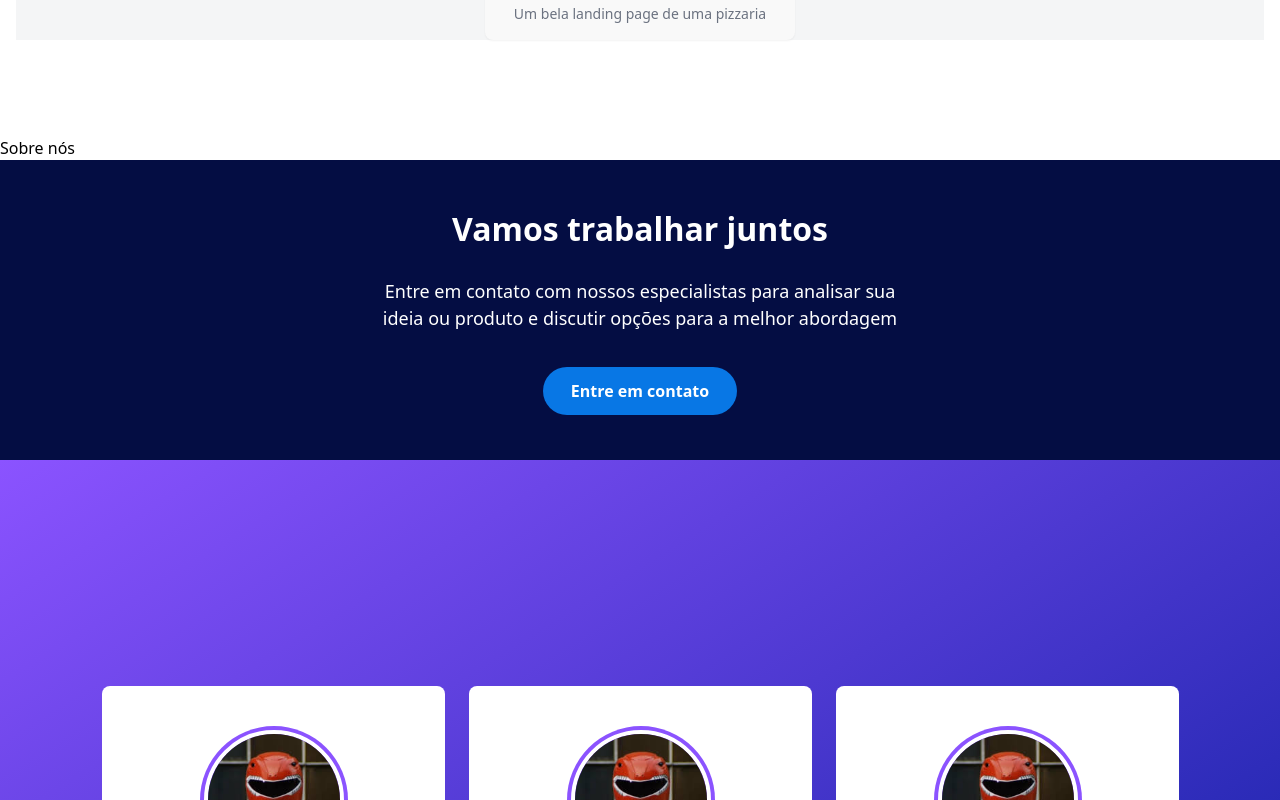
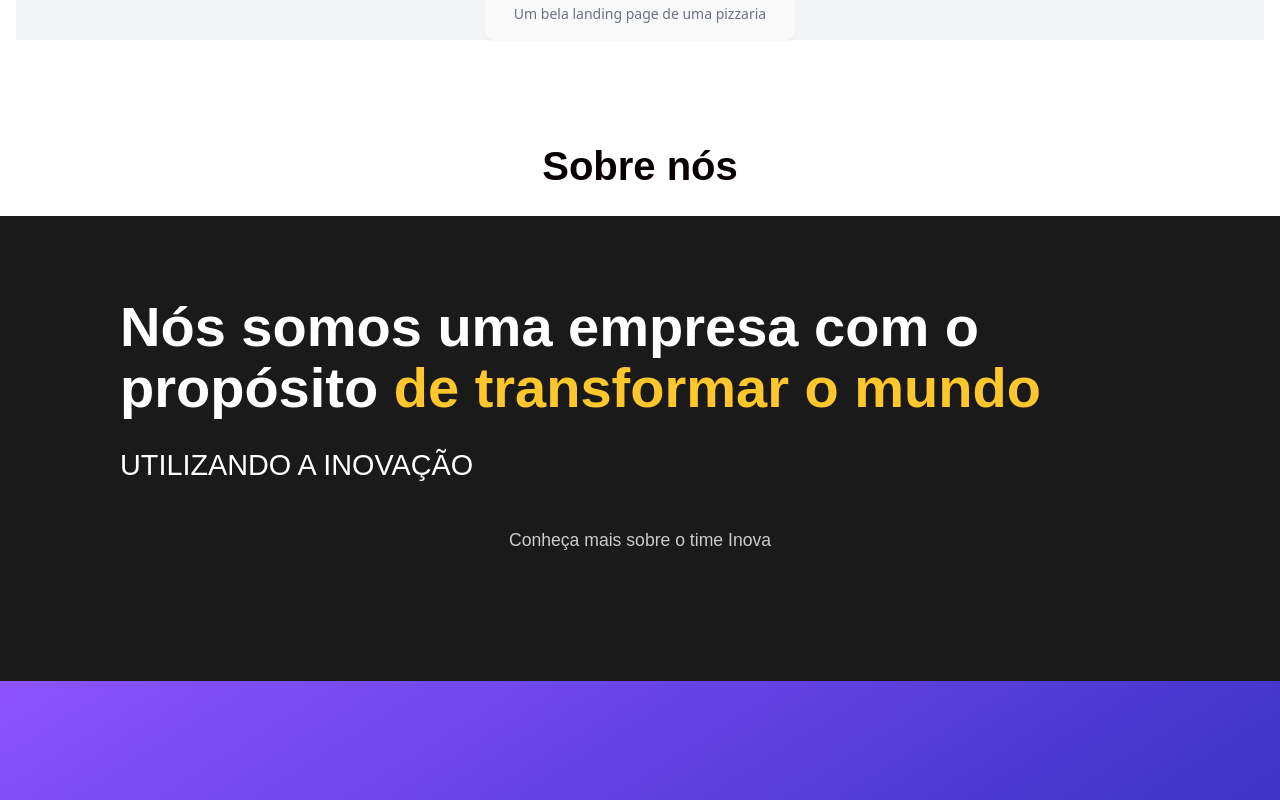
Before and after one commit to inovaSociety/inova---Projeto-3, a React (Vite) app in the folder inova/: page / in a window 1280 px wide. Shown: the part 2280-3080 px from the top of the page. Built offline with nearby package versions, Linux system fonts and the light colour scheme.

Commit message:
Add CardInovacao
Adicionando um card para o About e uma folha de estilo para esse card

```diff
--- a/inova/src/components/about/About.jsx
+++ b/inova/src/components/about/About.jsx
@@ -2,14 +2,19 @@ import React from 'react'
 import Team from './Team'
 import './Style.css'
 import Faixa from './Faixa'
+import CardInovacao from './CardInovacao'
 
 
 const About = () => {
   return (
-    <div>
-        <h1>Sobre nós</h1>
+    <div className='about'>
+
+      <h1 className='about-title'>Sobre nós</h1>
+      <CardInovacao/>
+        <Team/>
         <Faixa/>
-        <Team/>
+
+
     </div>
   )
 }
--- /dev/null
+++ b/inova/src/components/about/CardInovacao.css
@@ -0,0 +1,50 @@
+.card-inovacao {
+  background-color: #1a1a1a; /* Fundo bem escuro, quase preto */
+  color: #ffffff; /* Cor do texto principal (branco) */
+  padding: 80px 120px; /* Espaçamento interno. Ajuste conforme precisar */
+  text-align: left; /* Alinha o texto à esquerda */
+  width: 100%; /* O card ocupa toda a largura disponível */
+  box-sizing: border-box; /* Garante que o padding não aumente a largura total */
+  font-family: 'Arial', sans-serif; /* Exemplo de fonte, escolha uma que goste */
+}
+
+.titulo-principal {
+  font-size: 3.5em; /* Tamanho da fonte grande para o título */
+  font-weight: bold; /* Título em negrito */
+  margin-bottom: 25px; /* Espaçamento abaixo do título */
+  line-height: 1.1; /* Altura da linha para o texto não ficar muito junto */
+}
+
+.destaque {
+  color: #ffc72c; /* Cor amarela para a parte destacada */
+}
+
+.subtitulo {
+  font-size: 1.8em; /* Tamanho da fonte para o subtítulo */
+  color: #ffffff; /* Subtítulo branco */
+  margin-bottom: 40px; /* Espaçamento abaixo do subtítulo */
+  font-weight: normal; /* Geralmente subtítulos não são tão negrito quanto o título */
+}
+
+.saiba-mais {
+  font-size: 1.1em; /* Tamanho da fonte para o texto menor */
+  color: #cccccc; /* Cor cinza clara para o texto secundário */
+}
+
+@media (max-width: 768px) {
+  .card-inovacao {
+    padding: 40px 30px; /* Reduz o padding em telas menores */
+  }
+
+  .titulo-principal {
+    font-size: 2.5em;
+  }
+
+  .subtitulo {
+    font-size: 1.4em;
+  }
+
+  .saiba-mais {
+    font-size: 1em;
+  }
+}
--- /dev/null
+++ b/inova/src/components/about/CardInovacao.jsx
@@ -0,0 +1,15 @@
+import React from "react";
+import './CardInovacao.css';
+
+
+function CardInovacao(){
+    return(
+        <div className="card-inovacao">
+        <h1 className="titulo-principal">Nós somos uma empresa com o propósito <span className="destaque">de transformar o mundo</span></h1>
+        <h2 className="subtitulo">UTILIZANDO A INOVAÇÃO</h2>
+        <p className="saiba-mais">Conheça mais sobre o time Inova</p>
+        </div>
+    );
+}
+
+export default CardInovacao
--- a/inova/src/components/about/Style.css
+++ b/inova/src/components/about/Style.css
@@ -145,3 +145,12 @@
 .b-teste:hover{
     background-color: #0056b3;
 }
+
+.about-title{
+    color: #080101;
+    font-size: 2.5rem;
+    font-weight: 600;
+    text-align: center;
+    margin-bottom: 20px;
+    font-family: 'Poppins', sans-serif;
+}
```
